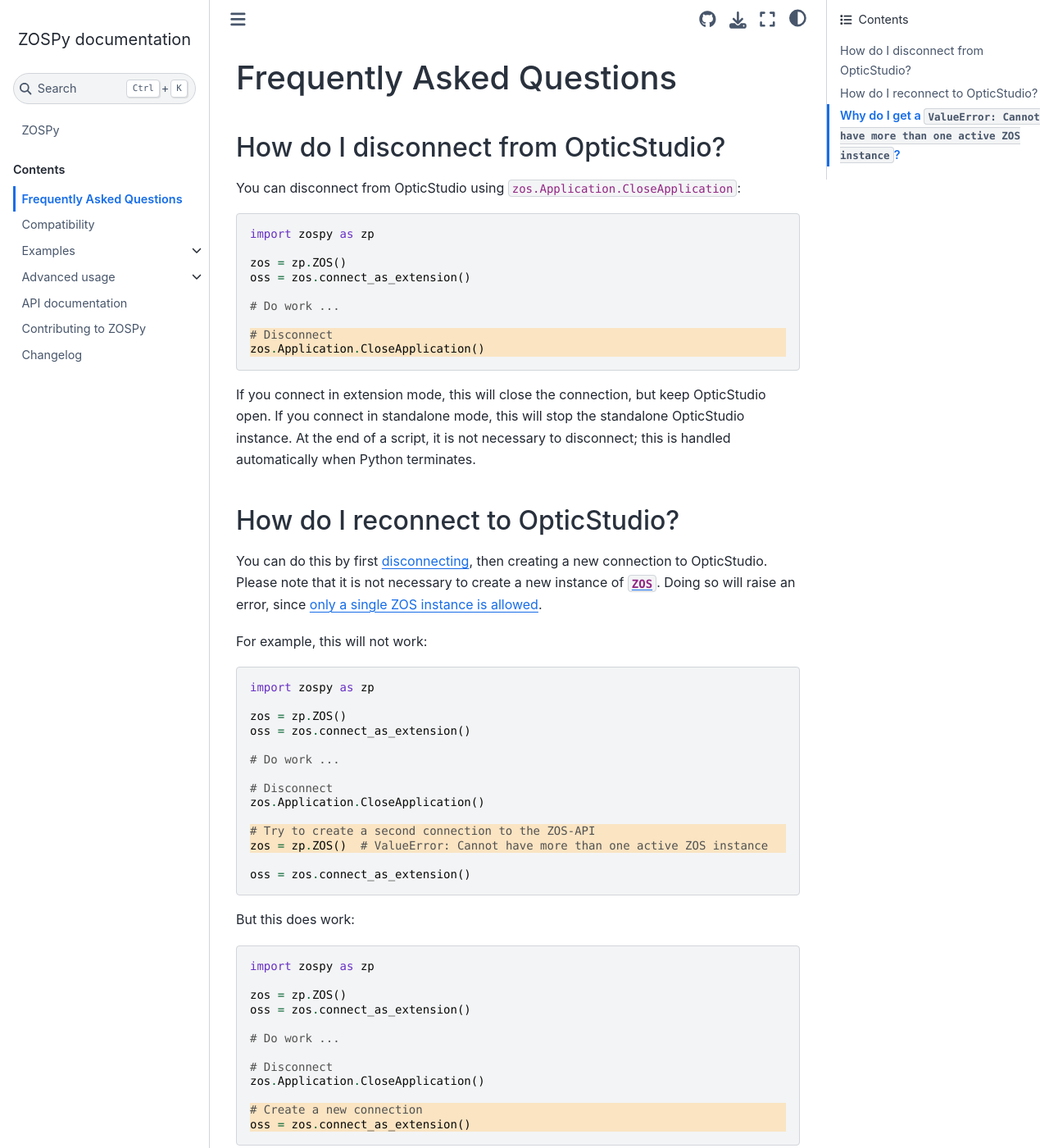
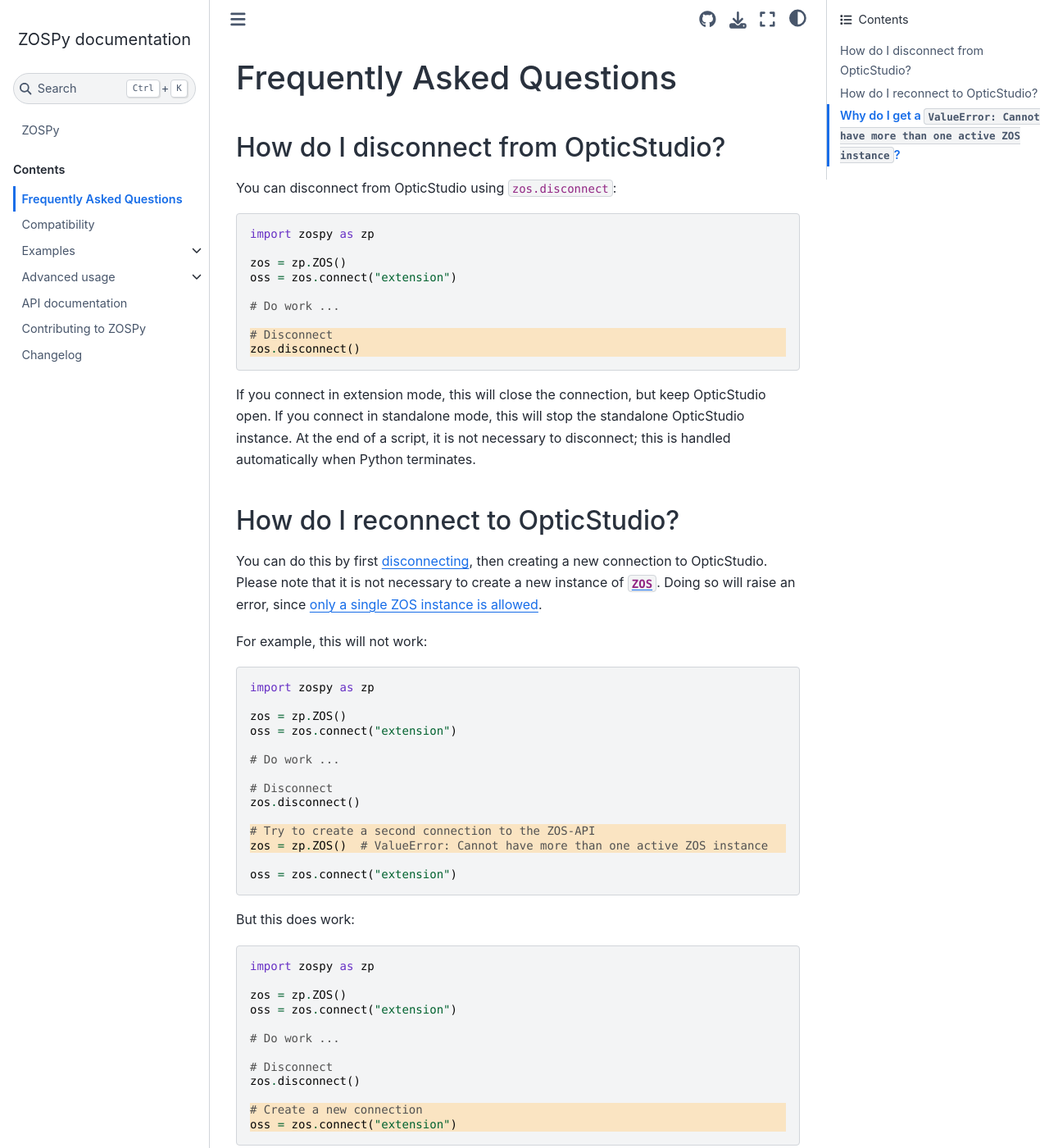
Before and after one commit to MREYE-LUMC/ZOSPy, a Sphinx documentation site: the page built from docs/faq.md, in a window 1280 px wide and 1400 px high. Shown: the whole window at 82% size. Built offline with Sphinx 7.4.7 and the Sphinx Book theme 1.1.4, drawn with Linux system fonts in a browser that asks for light colours; pages that are not in the unit, such as notebooks, are missing from menus.

````diff
--- a/docs/faq.md
+++ b/docs/faq.md
@@ -3,19 +3,19 @@
 (faq/disconnect)=
 ## How do I disconnect from OpticStudio?
 
-You can disconnect from OpticStudio using `zos.Application.CloseApplication`:
+You can disconnect from OpticStudio using `zos.disconnect`:
 
 {emphasize-lines="8,9"}
 ```python
 import zospy as zp
 
 zos = zp.ZOS()
-oss = zos.connect_as_extension()
+oss = zos.connect("extension")
 
 # Do work ...
 
 # Disconnect
-zos.Application.CloseApplication()
+zos.disconnect()
 ```
 
 If you connect in extension mode, this will close the connection, but keep OpticStudio open.
@@ -36,17 +36,17 @@ For example, this will not work:
 import zospy as zp
 
 zos = zp.ZOS()
-oss = zos.connect_as_extension()
+oss = zos.connect("extension")
 
 # Do work ...
 
 # Disconnect
-zos.Application.CloseApplication()
+zos.disconnect()
 
 # Try to create a second connection to the ZOS-API
 zos = zp.ZOS()  # ValueError: Cannot have more than one active ZOS instance
 
-oss = zos.connect_as_extension()
+oss = zos.connect("extension")
 ```
 
 But this does work:
@@ -56,15 +56,15 @@ But this does work:
 import zospy as zp
 
 zos = zp.ZOS()
-oss = zos.connect_as_extension()
+oss = zos.connect("extension")
 
 # Do work ...
 
 # Disconnect
-zos.Application.CloseApplication()
+zos.disconnect()
 
 # Create a new connection
-oss = zos.connect_as_extension()
+oss = zos.connect("extension")
 ```
 
 (faq/single-zos-instance)=
````
Also changed, not shown: docs/compatibility_table.md (+6 -6 lines).
